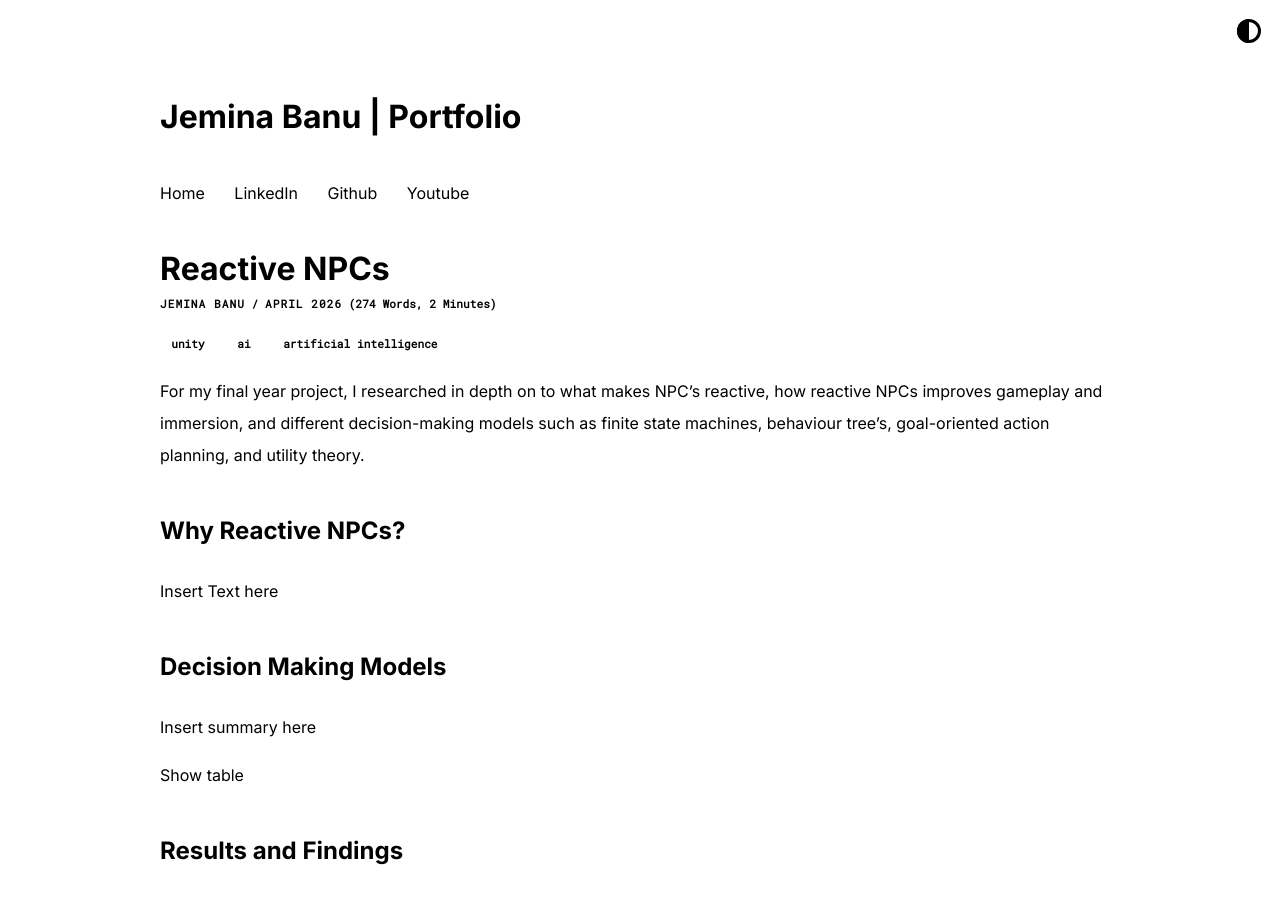
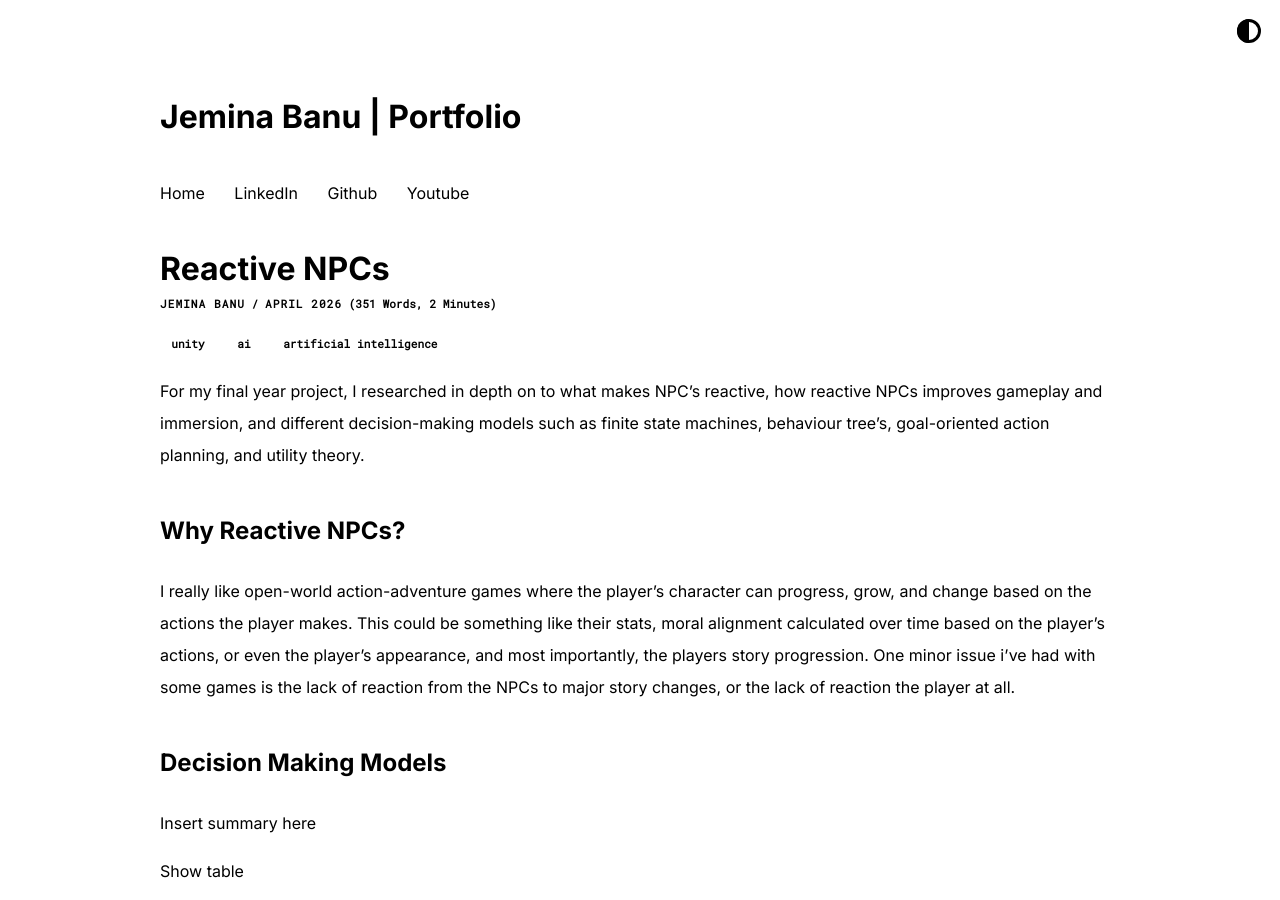
Before and after one commit to Jem-exe/jem-exe.github.io, a Jekyll site: the page built from _posts/2026-04-14-reactive-npcs.md, in a window 1280 px wide and 900 px high. Built offline with Jekyll 4.4.1, drawn with Linux system fonts in a browser that asks for light colours.

Commit message:
Added more to reactive npc

```diff
--- a/_posts/2026-04-14-reactive-npcs.md
+++ b/_posts/2026-04-14-reactive-npcs.md
@@ -8,7 +8,7 @@ tags: [Unity, AI, Artificial Intelligence]
 For my final year project, I researched in depth on to what makes NPC's reactive, how reactive NPCs improves gameplay and immersion, and different decision-making models such as finite state machines, behaviour tree's, goal-oriented action planning, and utility theory.
 
 ## Why Reactive NPCs?
-Insert Text here
+I really like open-world action-adventure games where the player's character can progress, grow, and change based on the actions the player makes. This could be something like their stats, moral alignment calculated over time based on the player's actions, or even the player's appearance, and most importantly, the players story progression. One minor issue i've had with some games is the lack of reaction from the NPCs to major story changes, or the lack of reaction the player at all.
 
 ## Decision Making Models
 Insert summary here
```
